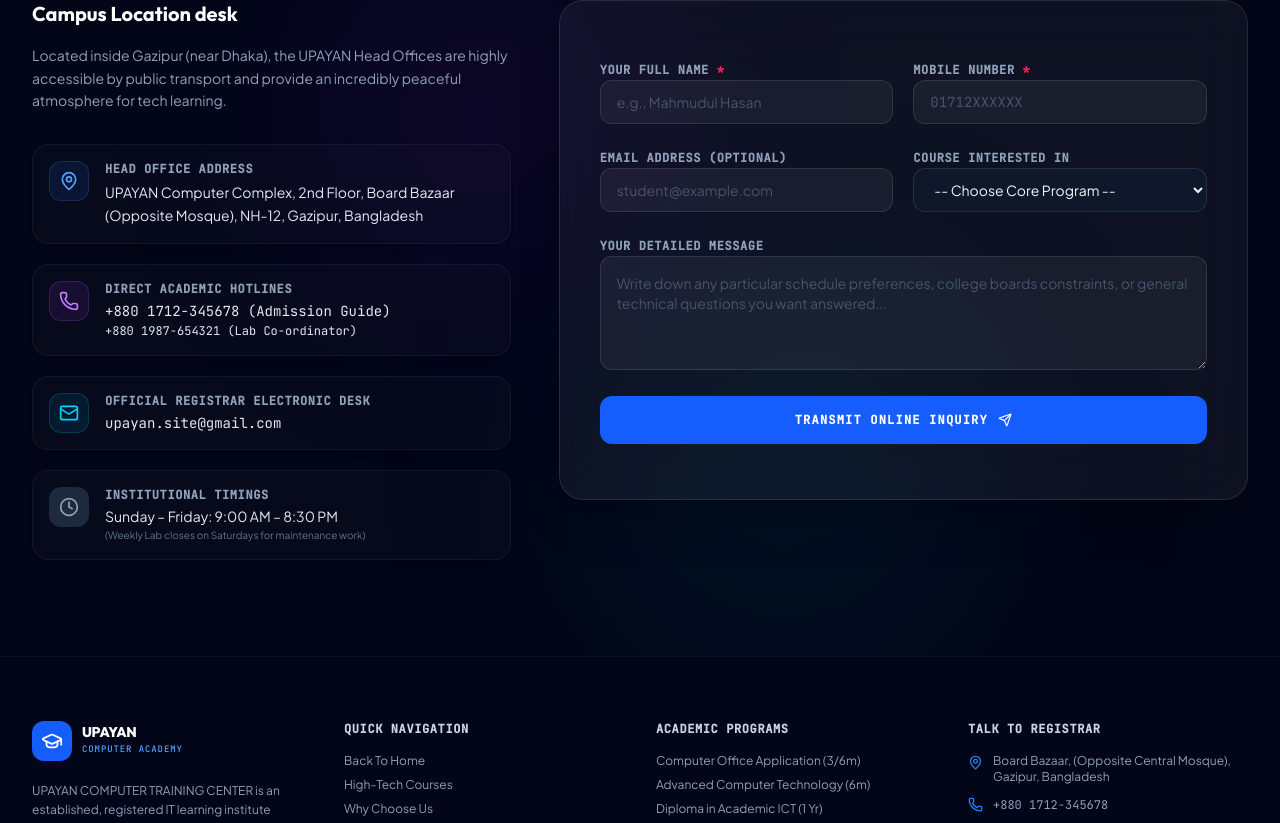
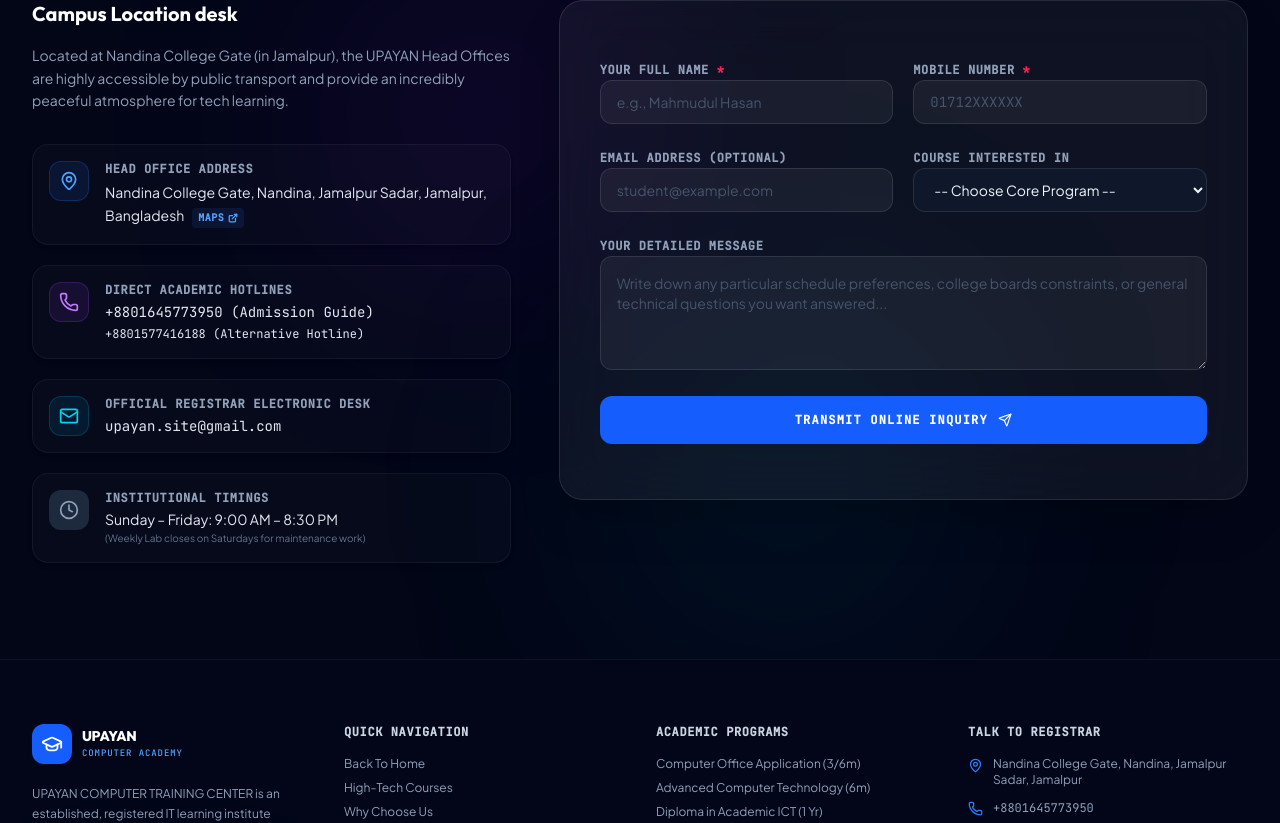
Before and after one commit to upayancomputer/UPAYAN-COMPUTER, a React (Vite) app: page / in a window 1280 px wide. Shown: the part 5986-6809 px from the top of the page. Built offline with nearby package versions, Linux system fonts and the light colour scheme.

Commit message:
feat: integrate Formspree and update location
- Integrate Formspree API for Enroll and Contact forms
- Update business location to Jamalpur
- Update founder email address

```diff
--- a/src/components/Contact.tsx
+++ b/src/components/Contact.tsx
@@ -1,6 +1,6 @@
 import React, { useState } from 'react';
 import { motion, AnimatePresence } from 'motion/react';
-import { MapPin, Phone, Mail, Clock, Send, Check, Loader2 } from './Icons';
+import { MapPin, Phone, Mail, Clock, Send, Check, Loader2, X } from './Icons';
 import { Course } from '../types';
 
 interface ContactProps {
@@ -14,16 +14,45 @@
   const [selectedCourse, setSelectedCourse] = useState('');
   const [message, setMessage] = useState('');
 
-  const [status, setStatus] = useState<'idle' | 'submitting' | 'success'>('idle');
+  const [status, setStatus] = useState<'idle' | 'submitting' | 'success' | 'error'>('idle');
 
-  const handleInquirySubmit = (e: React.FormEvent) => {
+  const handleInquirySubmit = async (e: React.FormEvent) => {
     e.preventDefault();
     if (!name || !phone) return;
 
     setStatus('submitting');
-    setTimeout(() => {
-      setStatus('success');
-    }, 1500);
+
+    const matchedCourse = courses.find(c => c.title === selectedCourse);
+    const courseFee = matchedCourse ? matchedCourse.price : 'Not Specified';
+
+    try {
+      const response = await fetch('https://formspree.io/f/mwvjdnqw', {
+        method: 'POST',
+        headers: {
+          'Content-Type': 'application/json',
+          'Accept': 'application/json'
+        },
+        body: JSON.stringify({
+          'Student Name': name,
+          'Mobile Number': phone,
+          'Email': email || 'Not Provided',
+          'Selected Course': selectedCourse || 'General Academic Inquiry',
+          'Course Fee': courseFee,
+          'Preferred Batch': 'Not Specified (Contact Inquiry)',
+          'Message / Requirements': message || 'None',
+          'Submission Date & Time': new Date().toLocaleString()
+        })
+      });
+
+      if (response.ok) {
+        setStatus('success');
+      } else {
+        setStatus('error');
+      }
+    } catch (err) {
+      console.error('Submission error:', err);
+      setStatus('error');
+    }
   };
 
   return (
@@ -54,24 +83,37 @@
             <div className="space-y-4">
               <h3 className="text-xl font-bold font-display text-white">Campus Location desk</h3>
               <p className="text-xs sm:text-sm text-slate-400 leading-relaxed font-sans">
-                Located inside Gazipur (near Dhaka), the UPAYAN Head Offices are highly accessible by public transport and provide an incredibly peaceful atmosphere for tech learning.
+                Located at Nandina College Gate (in Jamalpur), the UPAYAN Head Offices are highly accessible by public transport and provide an incredibly peaceful atmosphere for tech learning.
               </p>
             </div>
 
             {/* Practical Contact Info Blocks */}
             <div className="space-y-5" id="contact-details-box">
               {/* Address */}
-              <div className="flex gap-4 p-4 rounded-2xl bg-white/[0.02] border border-white/5 shadow-md">
-                <div className="h-10 w-10 rounded-xl bg-blue-500/10 border border-blue-500/20 text-blue-400 flex items-center justify-center shrink-0">
+              <a
+                href="https://www.google.com/maps/search/?api=1&query=Nandina+College+Gate+Nandina+Jamalpur+Sadar+Jamalpur"
+                target="_blank"
+                rel="noreferrer"
+                className="flex gap-4 p-4 rounded-2xl bg-white/[0.02] border border-white/5 hover:border-blue-500/30 hover:bg-blue-500/5 transition-all shadow-md group block"
+              >
+                <div className="h-10 w-10 rounded-xl bg-blue-500/10 border border-blue-500/20 text-blue-400 group-hover:text-blue-300 flex items-center justify-center shrink-0">
                   <MapPin size={20} />
                 </div>
                 <div>
                   <h4 className="text-xs font-bold uppercase tracking-wider font-mono text-slate-400">Head Office Address</h4>
-                  <p className="text-xs sm:text-sm text-slate-200 mt-1 leading-relaxed">
-                    UPAYAN Computer Complex, 2nd Floor, Board Bazaar (Opposite Mosque), NH-12, Gazipur, Bangladesh
+                  <p className="text-xs sm:text-sm text-slate-200 group-hover:text-white mt-1 leading-relaxed">
+                    Nandina College Gate, Nandina, Jamalpur Sadar, Jamalpur, Bangladesh
+                    <span className="text-[10px] font-mono tracking-wider font-bold text-blue-400 inline-flex items-center gap-1 ml-2 bg-blue-500/10 px-1.5 py-0.5 rounded">
+                      <span>MAPS</span>
+                      <svg className="w-2.5 h-2.5 inline" viewBox="0 0 24 24" fill="none" stroke="currentColor" strokeWidth="3" strokeLinecap="round" strokeLinejoin="round">
+                        <path d="M18 13v6a2 2 0 0 1-2 2H5a2 2 0 0 1-2-2V8a2 2 0 0 1 2-2h6" />
+                        <polyline points="15 3 21 3 21 9" />
+                        <line x1="10" y1="14" x2="21" y2="3" />
+                      </svg>
+                    </span>
                   </p>
                 </div>
-              </div>
+              </a>
 
               {/* Phone Hotlines */}
               <div className="flex gap-4 p-4 rounded-2xl bg-white/[0.02] border border-white/5 shadow-md">
@@ -80,12 +122,18 @@
                 </div>
                 <div>
                   <h4 className="text-xs font-bold uppercase tracking-wider font-mono text-slate-400">Direct Academic Hotlines</h4>
-                  <p className="text-xs sm:text-sm text-slate-200 mt-1 font-mono hover:text-blue-400 transition-colors">
-                    +880 1712-345678 (Admission Guide)
-                  </p>
-                  <p className="text-[11px] sm:text-xs text-slate-200 mt-0.5 font-mono hover:text-blue-400 transition-colors">
-                    +880 1987-654321 (Lab Co-ordinator)
-                  </p>
+                  <a
+                    href="tel:+8801645773950"
+                    className="block text-xs sm:text-sm text-slate-200 mt-1 font-mono hover:text-blue-400 transition-colors"
+                  >
+                    +8801645773950 (Admission Guide)
+                  </a>
+                  <a
+                    href="tel:+8801577416188"
+                    className="block text-[11px] sm:text-xs text-slate-200 mt-1 font-mono hover:text-blue-400 transition-colors"
+                  >
+                    +8801577416188 (Alternative Hotline)
+                  </a>
                 </div>
               </div>
 
@@ -96,9 +144,12 @@
                 </div>
                 <div>
                   <h4 className="text-xs font-bold uppercase tracking-wider font-mono text-slate-400">Official Registrar Electronic Desk</h4>
-                  <p className="text-xs sm:text-sm text-slate-200 mt-1 font-mono hover:text-cyan-450 transition-colors">
+                  <a
+                    href="mailto:upayan.site@gmail.com"
+                    className="block text-xs sm:text-sm text-slate-200 mt-1 font-mono hover:text-cyan-400 transition-colors"
+                  >
                     upayan.site@gmail.com
-                  </p>
+                  </a>
                 </div>
               </div>
 
@@ -244,12 +295,14 @@
                       <Check size={26} />
                     </div>
 
-                    <h4 className="text-xl font-bold font-display text-white">Inquiry Sent Successfully!</h4>
-                    <p className="text-xs sm:text-sm text-slate-300 max-w-sm mx-auto mt-2 leading-relaxed">
+                    <h4 className="text-lg sm:text-xl font-bold font-display text-white px-4 leading-tight">
+                      ✅ Your Admission Request Has Been Submitted Successfully. We Will Contact You Soon.
+                    </h4>
+                    <p className="text-xs sm:text-sm text-slate-350 max-w-sm mx-auto mt-4 leading-relaxed">
                       Thank you, <strong className="text-white">{name}</strong>. Your message regarding <strong className="text-blue-400">{selectedCourse || 'General Academic Inquiries'}</strong> has been registered.
                     </p>
                     <p className="text-[11px] text-slate-500 max-w-xs mt-6 leading-relaxed">
-                      Our board moderator will check your mobile number <strong>({phone})</strong> and email details to arrange a callbacks or SMS confirmation.
+                      Our board moderator will check your mobile number <strong>({phone})</strong> and email details to arrange a callback or SMS confirmation.
                     </p>
 
                     <button
@@ -268,6 +321,36 @@
                     </button>
                   </motion.div>
                 )}
+
+                {status === 'error' && (
+                  <motion.div
+                    key="error"
+                    initial={{ scale: 0.95, opacity: 0 }}
+                    animate={{ scale: 1, opacity: 1 }}
+                    className="flex flex-col items-center justify-center py-12 text-center"
+                  >
+                    <div className="h-14 w-14 mb-5 rounded-full bg-rose-500/10 border border-rose-500/20 text-rose-400 flex items-center justify-center shadow-lg">
+                      <X size={26} />
+                    </div>
+
+                    <h4 className="text-lg font-bold font-display text-rose-400 leading-tight">
+                      ❌ Submission Failed. Please Try Again.
+                    </h4>
+                    <p className="text-xs text-slate-400 max-w-sm mx-auto mt-4 leading-relaxed">
+                      There was an error communicating with the admission registration endpoint. Please check your network connection and try again.
+                    </p>
+
+                    <button
+                      onClick={() => {
+                        setStatus('idle');
+                      }}
+                      className="mt-8 px-6 py-2.5 text-xs font-bold font-mono text-white bg-blue-600 hover:bg-blue-500 rounded-xl transition-all cursor-pointer"
+                      id="form-error-retry-btn"
+                    >
+                      RETRY SUBMISSION
+                    </button>
+                  </motion.div>
+                )}
               </AnimatePresence>
 
             </div>
--- a/src/components/Footer.tsx
+++ b/src/components/Footer.tsx
@@ -37,7 +37,7 @@
               </div>
             </button>
             <p className="text-xs text-slate-400 leading-relaxed font-sans">
-              UPAYAN COMPUTER TRAINING CENTER is an established, registered IT learning institute standardizing practical computer knowledge across Gazipur, Bangladesh. We bridge students to careers.
+              UPAYAN COMPUTER TRAINING CENTER is an established, registered IT learning institute standardizing practical computer knowledge across Jamalpur, Bangladesh. We bridge students to careers.
             </p>
             {/* Accreditation Badge */}
             <div className="pt-2">
@@ -101,15 +101,26 @@
             <ul className="space-y-3 text-xs text-slate-400" id="footer-contact-details">
               <li className="flex items-start gap-2.5">
                 <MapPin size={15} className="text-blue-500 shrink-0 mt-0.5" />
-                <span>Board Bazaar, (Opposite Central Mosque), Gazipur, Bangladesh</span>
+                <a
+                  href="https://www.google.com/maps/search/?api=1&query=Nandina+College+Gate+Nandina+Jamalpur+Sadar+Jamalpur"
+                  target="_blank"
+                  rel="noreferrer"
+                  className="hover:text-blue-400 transition-colors"
+                >
+                  Nandina College Gate, Nandina, Jamalpur Sadar, Jamalpur
+                </a>
               </li>
               <li className="flex items-center gap-2.5 font-mono">
                 <Phone size={15} className="text-blue-500 shrink-0" />
-                <span>+880 1712-345678</span>
+                <a href="tel:+8801645773950" className="hover:text-blue-400 transition-colors">
+                  +8801645773950
+                </a>
               </li>
               <li className="flex items-center gap-2.5 font-mono">
                 <Mail size={15} className="text-blue-500 shrink-0" />
-                <span>upayan.site@gmail.com</span>
+                <a href="mailto:upayan.site@gmail.com" className="hover:text-blue-400 transition-colors">
+                  upayan.site@gmail.com
+                </a>
               </li>
             </ul>
           </div>
@@ -117,14 +128,14 @@
         </div>
 
         {/* Bottom copyright segment */}
-        <div className="mt-12 pt-8 border-t border-white/5 flex flex-col sm:flex-row items-center justify-between gap-4 text-xs text-slate-500">
+        <div className="mt-12 pt-8 border-t border-t-white/5 flex flex-col sm:flex-row items-center justify-between gap-4 text-xs text-slate-500">
           <p className="font-mono">
             &copy; {currentYear} UPAYAN Computer Training Center. All Tech Rights Reserved.
           </p>
           <div className="flex gap-4">
             <span className="hover:text-slate-300 transition-colors font-mono uppercase text-[10px]">Bangladesh Board syllabus v2026</span>
             <span className="h-4 w-[1px] bg-slate-800" />
-            <span className="hover:text-slate-300 transition-colors font-mono uppercase text-[10px]">Registered under Gazipur Registrar</span>
+            <span className="hover:text-slate-300 transition-colors font-mono uppercase text-[10px]">Registered under Jamalpur Registrar</span>
           </div>
         </div>
       </div>
--- a/src/components/Founder.tsx
+++ b/src/components/Founder.tsx
@@ -8,7 +8,7 @@
   const [isModalOpen, setIsModalOpen] = useState(false);
   const [copiedEmail, setCopiedEmail] = useState(false);
 
-  const founderEmail = 'upayanitinstitute@gmail.com';
+  const founderEmail = 'upayan.site@gmail.com';
 
   const handleCopyEmail = async () => {
     try {
```
Also changed, not shown: src/components/EnrollModal.tsx (+66 -9 lines).
